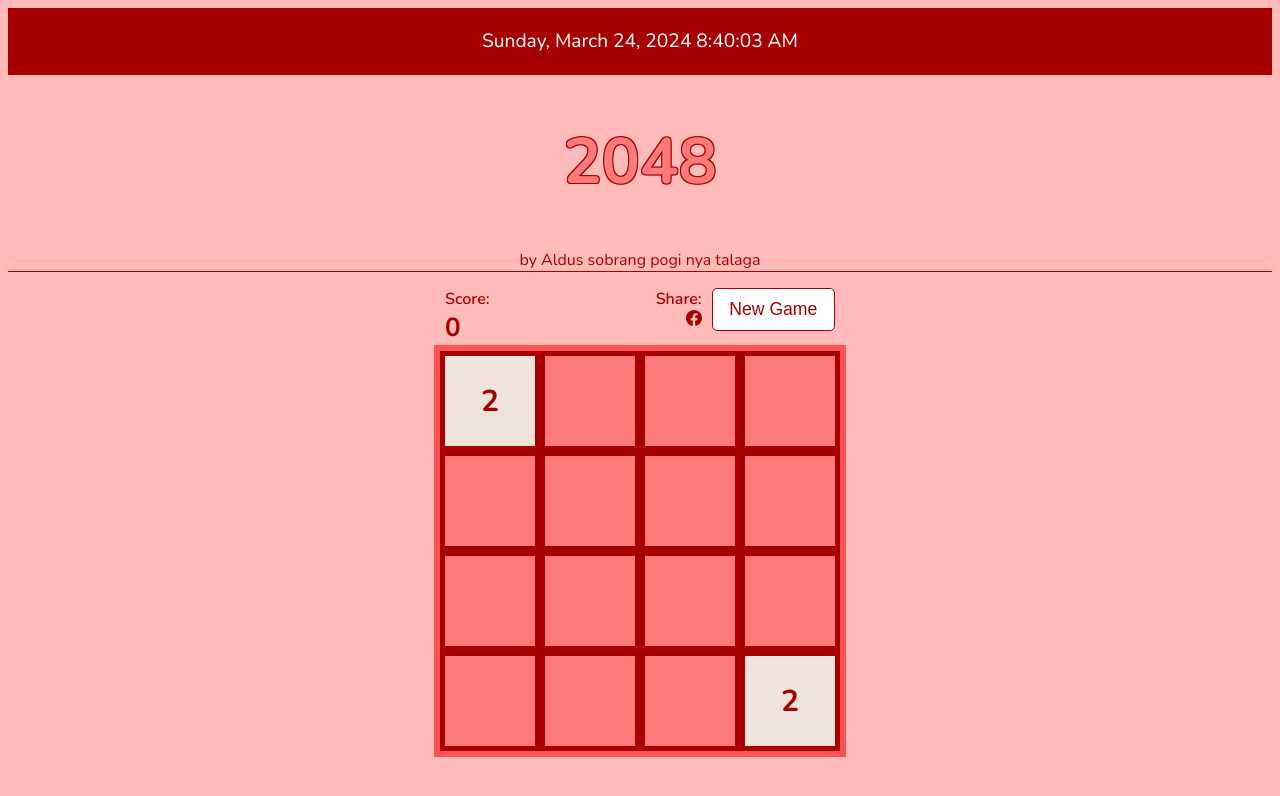
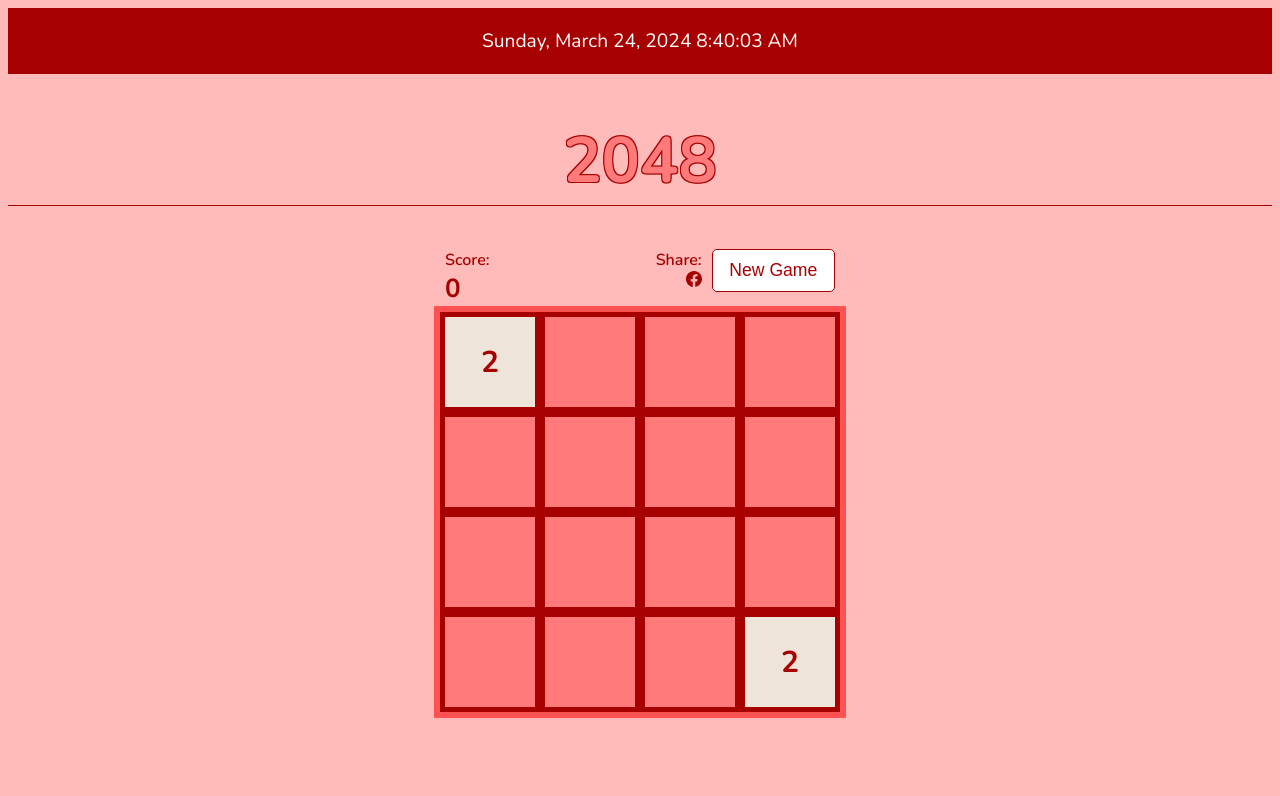
Before and after one commit to elduspogi/2048, a plain HTML site: page index.html in a window 1280 px wide. Drawn offline with nearby package versions, Linux system fonts and the light colour scheme; a web font is replaced by a local one.

Commit message:
2nd commit

```diff
--- a/css/styles.css
+++ b/css/styles.css
@@ -105,7 +105,7 @@
 }
 
 /* Container */
-.container .container p{
+.container .container h1{
     border-bottom: 1px solid var(--primary);
 }
 /* =========================================
--- a/index.html
+++ b/index.html
@@ -25,7 +25,6 @@
 
         <div class="container">
             <h1>2048</h1>
-            <p>by Aldus sobrang pogi nya talaga</p>
         </div>
 
         <div class="header-container">
```
Also changed, not shown: images/share_2048-fb.svg (added).
